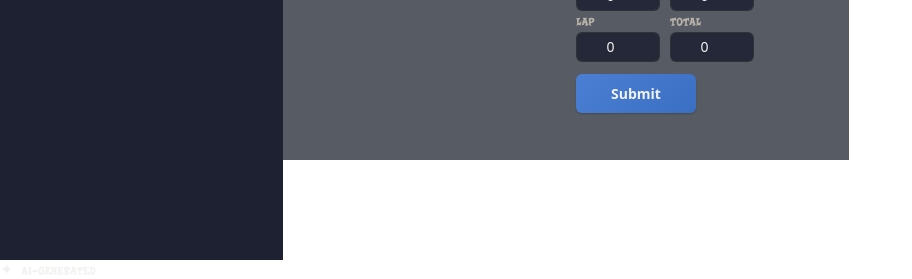
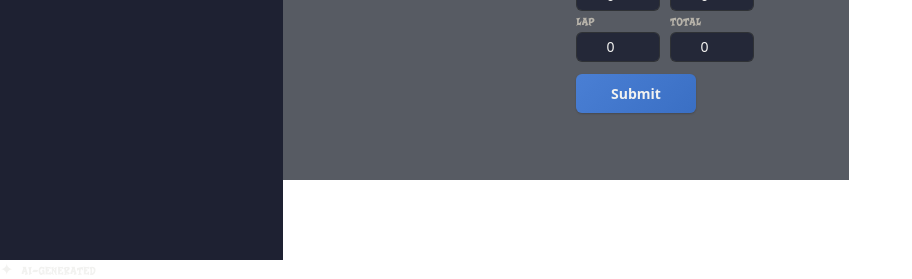
Before and after one commit to Hyreon/SaphiDashboard, a website built with Vite: page index.html in a window 1280 px wide. Shown: the part 540-819 px from the top of the page, without its empty margins (0-912 px from the left). Built offline with nearby package versions, Linux system fonts and the light colour scheme; no server answers; what @hyreon/ai-badge, @hyreon/voronoi would draw is missing.

Commit message:
Resized overlay-settings to avoid limp scrollbar in Firefox browser

```diff
--- a/assets/css/style.css
+++ b/assets/css/style.css
@@ -119,7 +119,7 @@ select {
 }
 
 .overlay-settings {
-  height: 700px;
+  height: 720px;
   overflow-y: auto;
   background-color: var(--color-overlay-settings);
 }
```
